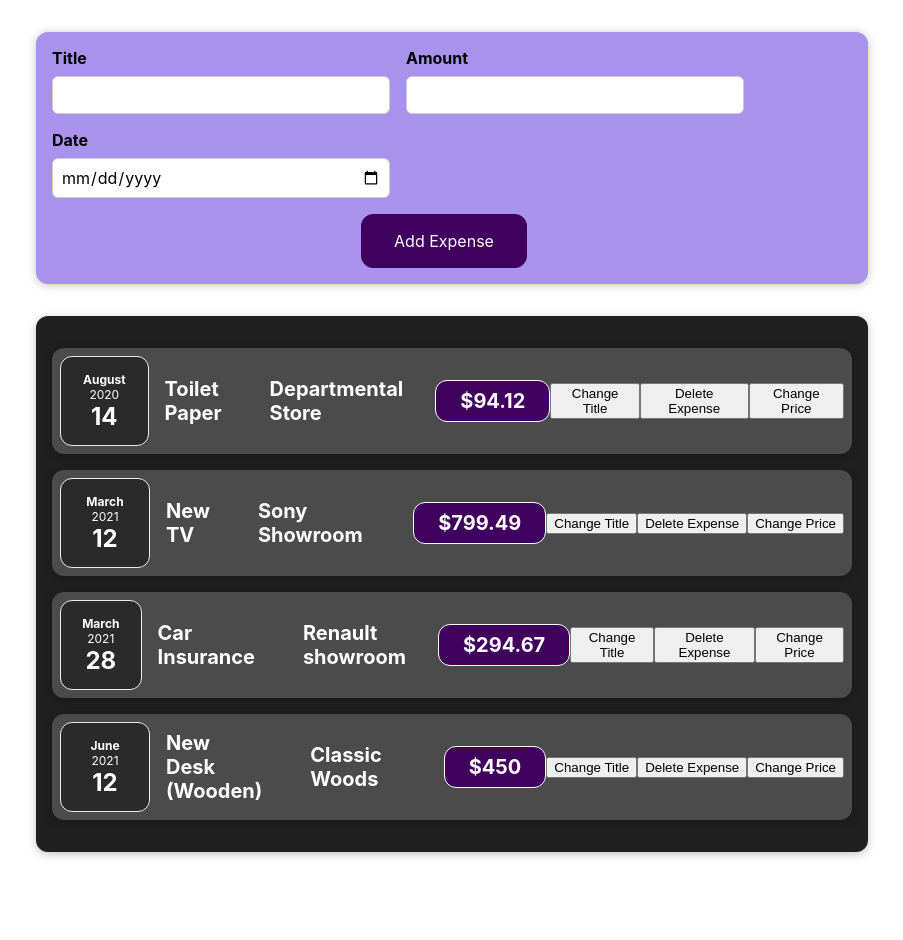
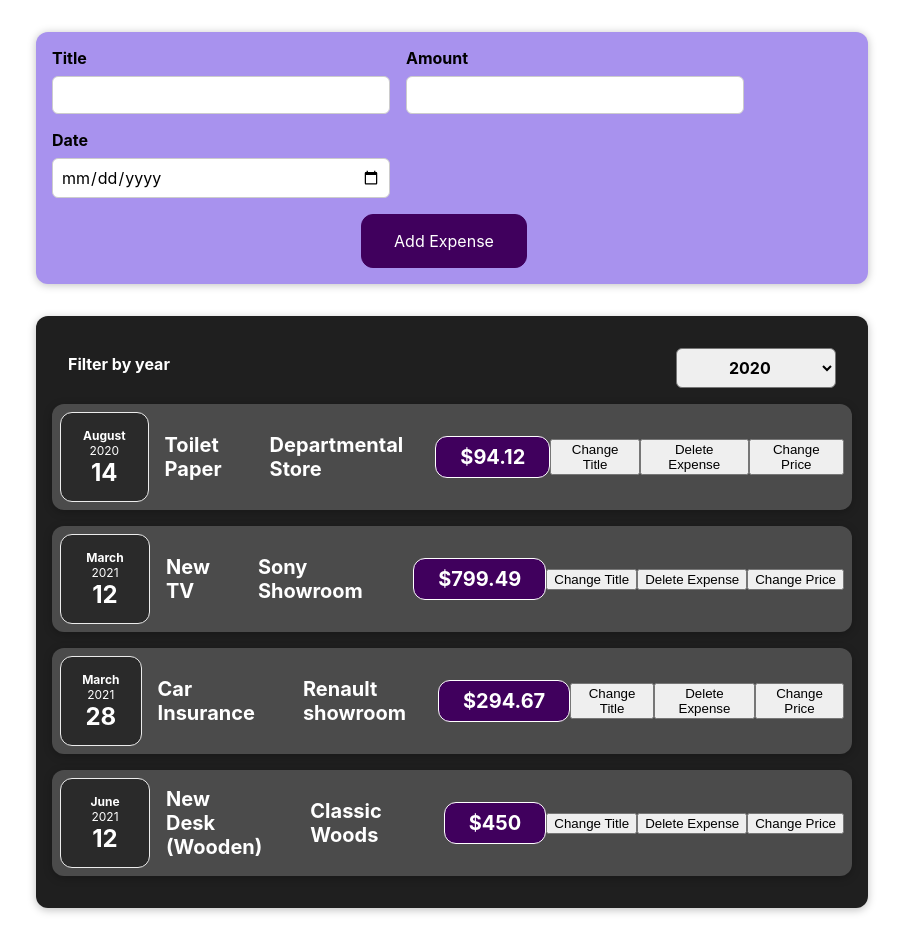
Before and after one commit to VijayarajThangadurai/React-project-1, a React (Create React App) app: page / in a window 1280 px wide. Shown: the whole page, without its empty margins (188-1091 px from the left). Before the commit the page ends 884 px from the top, so only its background shows below. Built offline with nearby package versions, Linux system fonts and the light colour scheme.

Commit message:
task 9
PlaceHolder - Adding a filter which doesnt work on the expense tracker

```diff
--- /dev/null
+++ b/src/components/Expenses/ExpenseFilter.css
@@ -0,0 +1,24 @@
+.expenses-filter {
+    color: white;
+    padding: 0 1rem;
+  }
+
+  .expenses-filter__control {
+    display: flex;
+    width: 100%;
+    align-items: center;
+    justify-content: space-between;
+    margin: 1rem 0;
+  }
+
+  .expenses-filter label {
+    font-weight: bold;
+    margin-bottom: 0.5rem;
+  }
+
+  .expenses-filter select {
+    font: inherit;
+    padding: 0.5rem 3rem;
+    font-weight: bold;
+    border-radius: 6px;
+  }
--- /dev/null
+++ b/src/components/Expenses/ExpenseFilter.js
@@ -0,0 +1,28 @@
+import React from "react";
+import "./ExpenseFilter.css";
+
+const ExpenseFilter = (props) => {
+
+
+   const dropDownChangeHandler = (event) => {
+   props.onChangeFilter(event.target.value);
+  };
+  console.log(props.selected);
+
+  return (
+    <div className="expenses-filter">
+      <div className="expenses-filter__control">
+        <label>Filter by year</label>
+        <select value={props.selected} onChange={dropDownChangeHandler}>
+           <option value='2023'>2023</option>
+            <option value='2022'>2022</option>
+            <option value='2021'>2021</option>
+            <option value='2020'>2020</option>
+            <option value='2019'>2019</option>
+        </select>
+      </div>
+    </div>
+  );
+};
+
+export default ExpenseFilter;
--- a/src/components/Expenses/Expenses.js
+++ b/src/components/Expenses/Expenses.js
@@ -1,11 +1,16 @@
-import React from 'react';
+import React,{ useState } from 'react';
 import ExpenseItem from "./Expenseitem";
+import ExpenseFilter from './ExpenseFilter';
 import Card from "../UI/Card";
 import './Expenses.css';
 const  Expenses = (props) =>{
-
-    return (
+ const [filteredYear, setFilteredYear]= useState('2020');
+ const filterChangeHandler = selectedYear => {
+  setFilteredYear(selectedYear);
+ };
+ return (
       <Card className="expenses">
+        <ExpenseFilter selected ={filteredYear} onChangeFilter={filterChangeHandler}/>
            <ExpenseItem
            title = {props.item[0].title}
            location= {props.item[0].location}
--- a/src/components/NewExpense/ExpenseForm.js
+++ b/src/components/NewExpense/ExpenseForm.js
@@ -21,7 +21,7 @@ const ExpenseForm = (props)=>{
         // });
         };
         const amountChangeHandler=(event)=>{
-            setEnteredAmount(event.target.value);
+            setEnteredAmount(parseInt(event.target.value));
             // setUserInput({
             //     ...userInput,
             //     enteredAmount: event.target.value,
```
